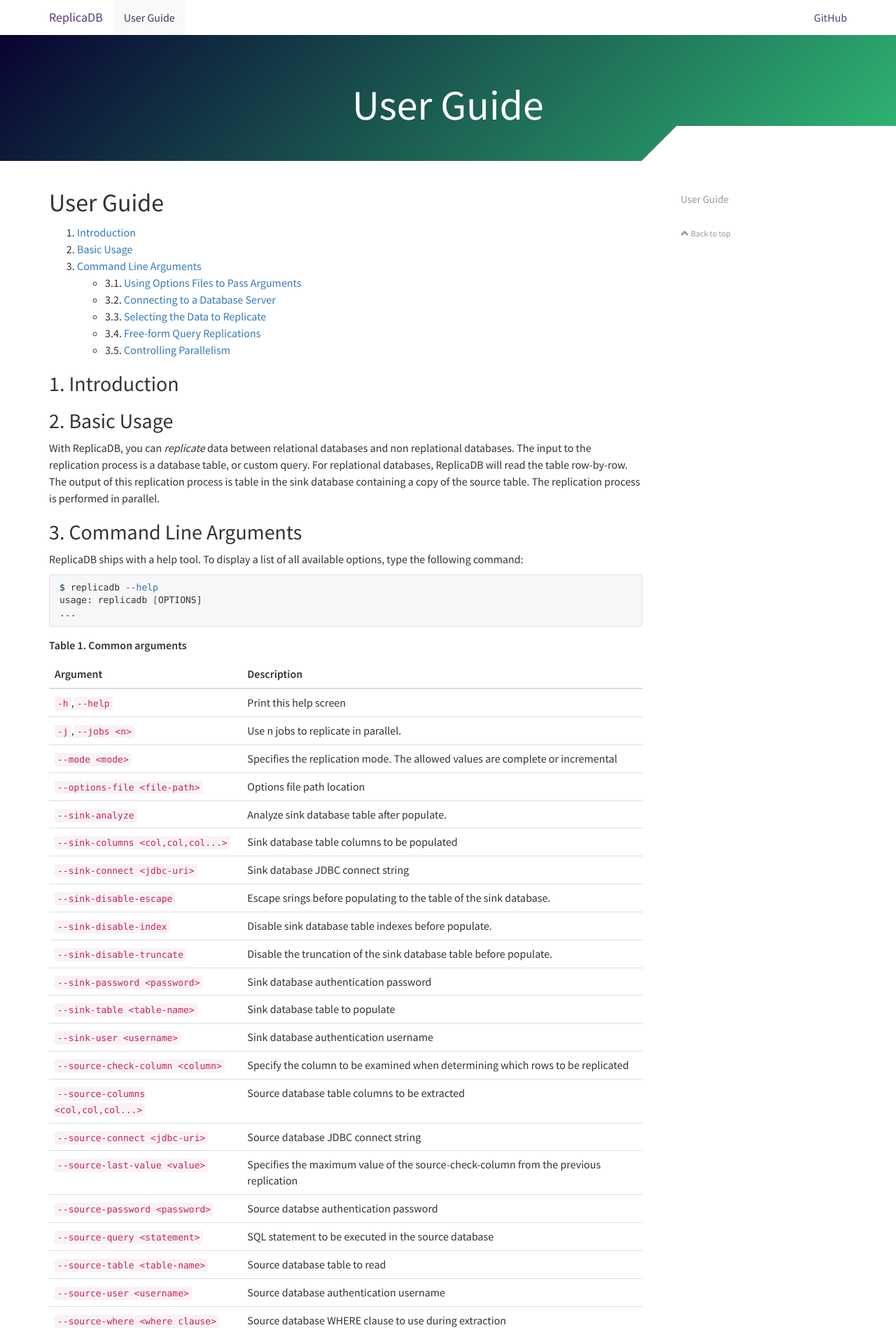
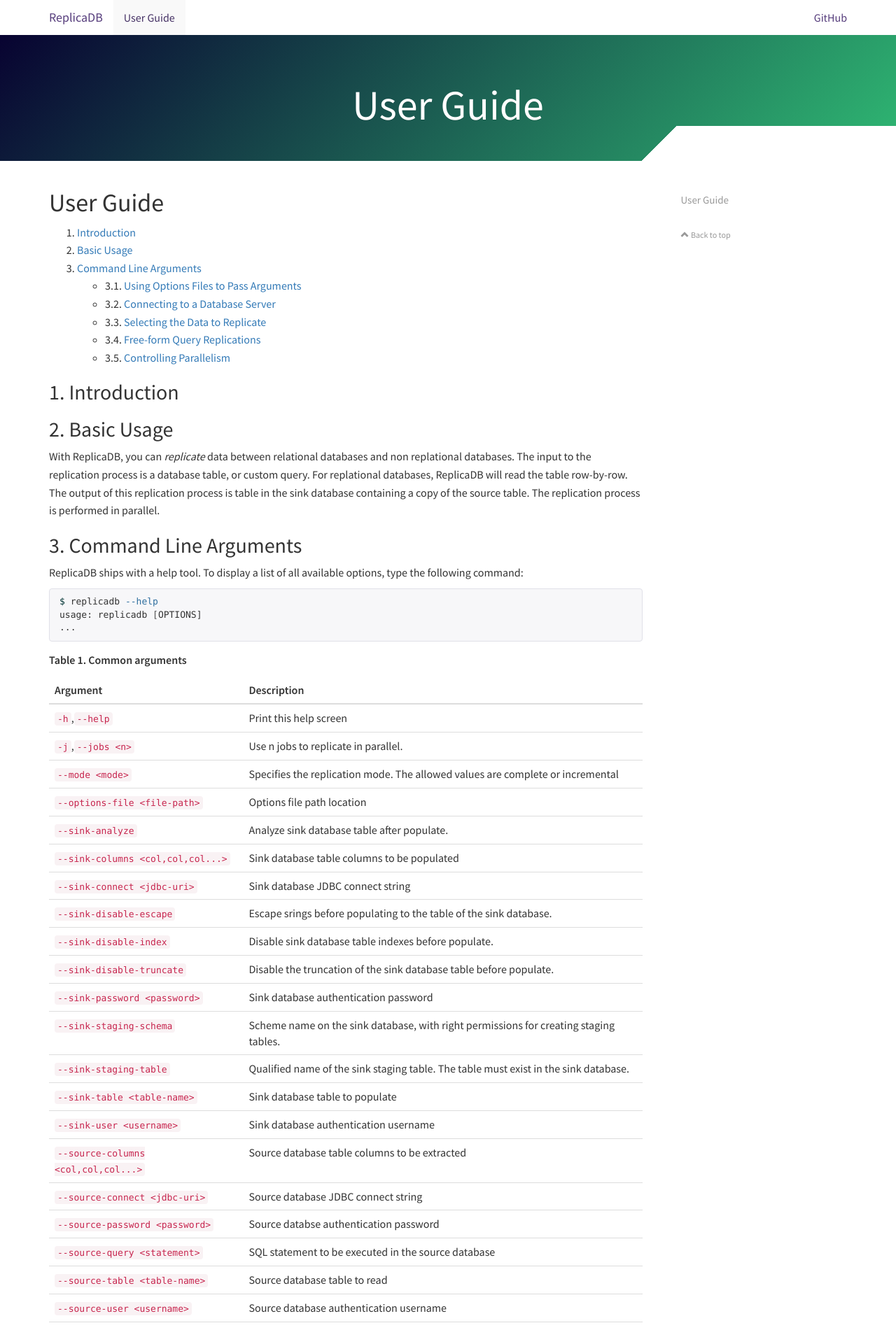
Before and after one commit to osalvador/ReplicaDB, a Jekyll site: the page built from docs/user-guide.md, in a window 1280 px wide. Shown: the top 1901 px of the page at 70% size. Built offline with Jekyll 4.4.1, drawn with Linux system fonts in a browser that asks for light colours; nearby versions of some CDN libraries; comment, search, counter and statistics services are not loaded; our own code applies the rules of GitHub Pages for plain Markdown files.

Commit message:
update docs

```diff
--- a/assets/css/docs.css
+++ b/assets/css/docs.css
@@ -22,7 +22,7 @@
 	/*color: #34495e;*/
 	font-family: Source Sans Pro, Helvetica Neue, Arial, sans-serif;
     font-size: 16px;
-    line-height: 1.5;
+    line-height: 1.6;
 }
 
 .table code {
--- a/docs/user-guide.md
+++ b/docs/user-guide.md
@@ -59,12 +58,12 @@
 |     `--sink-disable-index`               | Disable sink database table indexes before populate. |
 |     `--sink-disable-truncate`            | Disable the truncation of the sink database table before populate. |
 |     `--sink-password <password>`         | Sink database authentication password |
+|    `--sink-staging-schema`               | Scheme name on the sink database, with right permissions for creating staging tables. |
+|    `--sink-staging-table`                | Qualified name of the sink staging table. The table must exist in the sink database. |
 |     `--sink-table <table-name>`          | Sink database table to populate |
 |     `--sink-user <username>`             | Sink database authentication username |
-|     `--source-check-column <column>`     | Specify the column to be examined when determining which rows to be replicated |
 |     `--source-columns <col,col,col...>`  | Source database table columns to be extracted |
 |     `--source-connect <jdbc-uri>`        | Source database JDBC connect string |
-|     `--source-last-value <value>`        | Specifies the maximum value of the source-check-column from the previous replication |
 |     `--source-password <password>`       | Source databse authentication password |
 |     `--source-query <statement>`         | SQL statement to be executed in the source database |
 |     `--source-table <table-name>`        | Source database table to read |
@@ -74,6 +73,7 @@
 |     `--version`                          | Show implementation version and exit |
 
 
+<br>
 ### 3.1 Using Options Files to Pass Arguments
 
 When using ReplicaDB, the command line options that do not change from invocation to invocation can be put in an options file for convenience. An options file is a Java properties text file where each line identifies an option. Option files allow specifying a single option on multiple lines by using the back-slash character at the end of intermediate lines. Also supported are comments within option files that begin with the hash character. Comments must be specified on a new line and may not be mixed with option text. All comments and empty lines are ignored when option files are expanded.
```
Also changed, not shown: other parts of docs/user-guide.md (+2 -3 lines).
